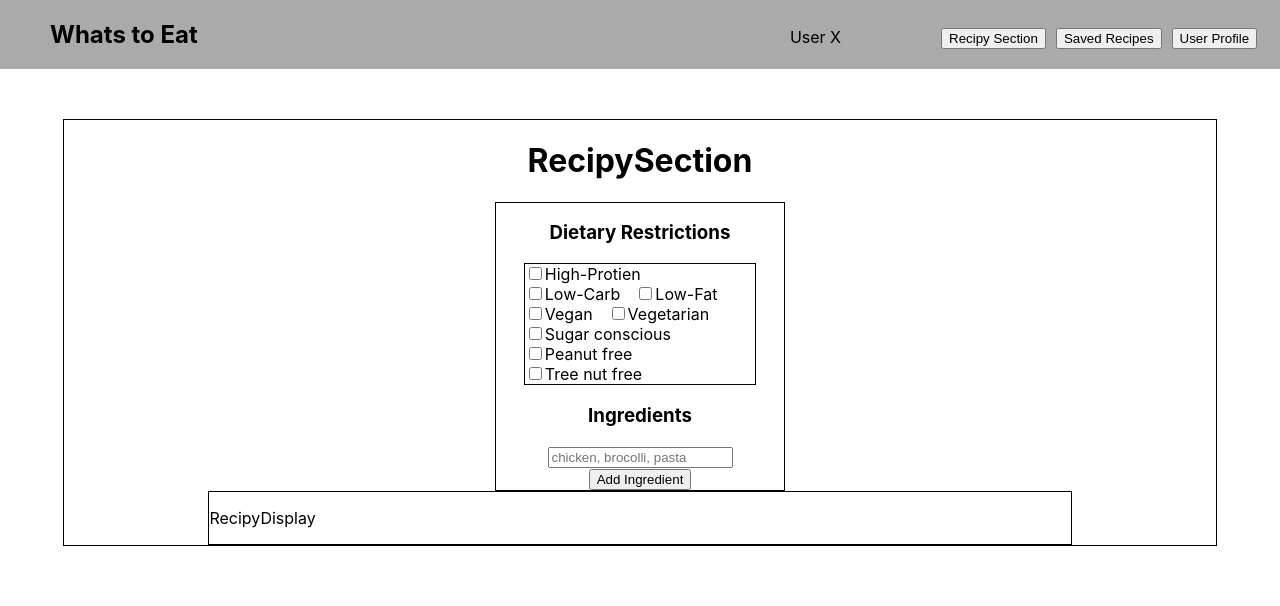
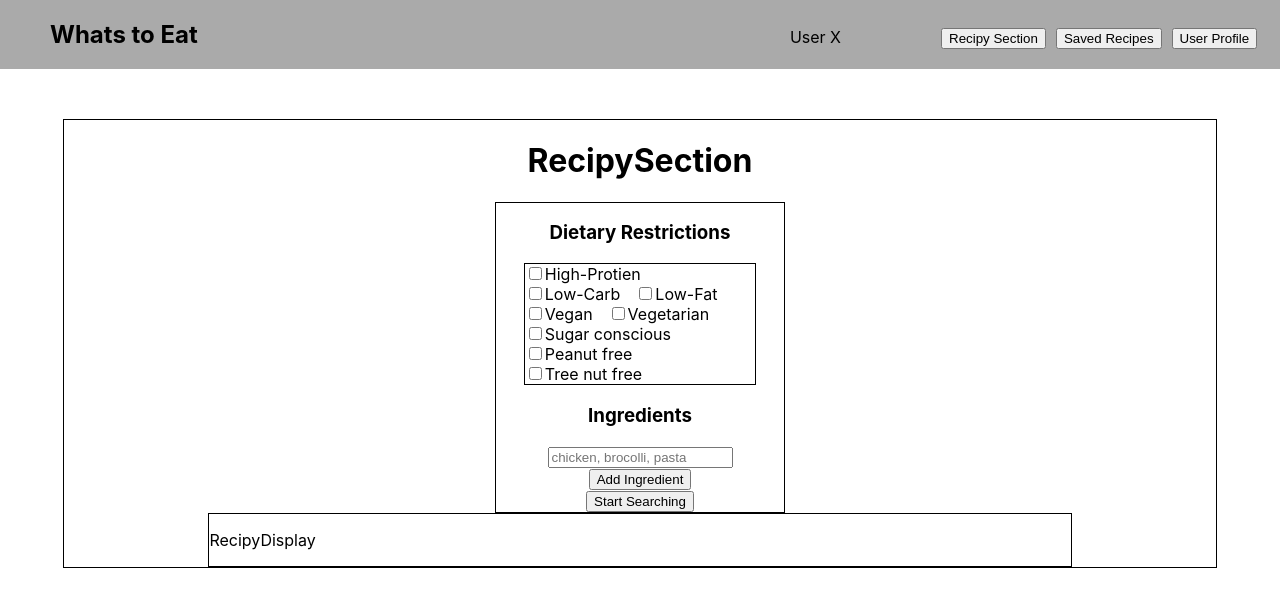
Before and after one commit to Aamsegal/WhatsToEat, a React (Create React App) app: page /application in a window 1280 px wide. Shown: the top 606 px of the page. Built offline with nearby package versions, Linux system fonts and the light colour scheme; no server answers.

Commit message:
Form now makes a correct api call to the server as well as hides the api information:

```diff
--- a/package.json
+++ b/package.json
@@ -10,7 +10,8 @@
     "react-dom": "^17.0.1",
     "react-router-dom": "^5.2.0",
     "react-scripts": "4.0.0",
-    "web-vitals": "^0.2.4"
+    "web-vitals": "^0.2.4",
+    "webpack": "^4.44.2"
   },
   "scripts": {
     "start": "react-scripts start",
@@ -35,5 +36,8 @@
       "last 1 firefox version",
       "last 1 safari version"
     ]
+  },
+  "devDependencies": {
+    "dotenv": "^8.2.0"
   }
 }
--- a/src/App.js
+++ b/src/App.js
@@ -1,19 +1,79 @@
+
 import React, { Component } from 'react';
-
 
 import AppNavbar from './Appnavbar/Appnavbar';
 import RecipySection from './RecipySection/recipySection';
 import SavedRecipes from './SavedRecipes/savedRecipes';
 import UserProfile from './UserProfile/userProfile';
 
+const app_id = process.env.REACT_APP_APP_ID;
+const app_key = process.env.REACT_APP_APP_KEY;
+const api_endpoint = process.env.REACT_APP_API_ENDPOINT;
+
 class App extends Component {
+
+  state = {
+
+  }
+
+  recipyApiSearch = (foodParam,dietParam,healthParams) => {
+
+    let apiURL = `${api_endpoint}app_id=${app_id}&app_key=${app_key}`;
+    console.log(apiURL)
+    let foodQuery = `&q=`;
+
+    for(let i=0; i < foodParam.length; i++) {
+
+      if(i === 0) {
+        foodQuery += foodParam[i];
+      }else {
+        foodQuery += `+${foodParam[i]}`;
+      }
+
+    }
+
+    apiURL += foodQuery;
+
+    //for each value in diet params, add the health param to the url
+    for(let i=0; i < dietParam.length; i++) {
+      apiURL += `&diet=${dietParam[i]}`
+    }
+
+    for(let i=0; i < healthParams.length; i++) {
+      apiURL += `&health=${healthParams[i]}`
+    }
+
+    apiURL += '&from=0&to=5'
+
+    console.log(apiURL);
+    fetch(apiURL, {
+      method: 'GET',
+      header: {
+        'content-type': 'application/json'
+      }
+    })
+
+    .then(res => {
+      if(!res.ok) {
+        return res.json().then(e => Promise.reject(e))
+      }
+
+      return res.json()
+    })
+
+    .then(recipes => {
+      this.setState({recipes})
+    })
+
+  }
+
   render() {
     return (
       <div className="application">
 
         <AppNavbar />
 
-        <RecipySection />
+        <RecipySection recipyApiSearch={this.recipyApiSearch}/>
 
         <SavedRecipes />
 
--- a/src/RecipyFilter/recipyFilter.js
+++ b/src/RecipyFilter/recipyFilter.js
@@ -58,11 +58,55 @@ class RecipyFilter extends Component {
 
     }
 
+    startSearching() {
+        let dietIds = ['diet1','diet2','diet3'];
+        let healthIds = ['health1','health2','health3','health4','health5'];
+
+        let selectedDiets = [];
+        let selectedHealth = [];
+
+
+        for(let i = 0; i < dietIds.length; i++) {
+            //saved the query selector as the current value in the for loop
+            let currentSelectorId = `#${dietIds[i]}`;
+
+            if (document.querySelector(currentSelectorId).checked === true){
+                let currentApiValue = document.querySelector(currentSelectorId).value;
+                selectedDiets.push(currentApiValue);
+            }
+
+        }
+
+        for(let i = 0; i < healthIds.length; i++) {
+            //saved the query selector as the current value in the for loop
+            let currentSelectorId = `#${healthIds[i]}`;
+
+            if (document.querySelector(currentSelectorId).checked === true){
+                let currentApiValue = document.querySelector(currentSelectorId).value;
+                selectedHealth.push(currentApiValue);
+            }
+
+        }
+
+
+        let ingredientList = this.state.ingredients;
+
+        if (ingredientList.length === 0) {
+            alert('Please provide atleast 1 ingredient.');
+            return
+        }
+
+        this.props.recipyApiSearch(ingredientList,selectedDiets,selectedHealth);
+    }
+
     render() {
         return (
             <div className='recipyFilterContainer'>
+
                 <div className='recipyFilterFormContainer'>
+
                     <h3>Dietary Restrictions</h3>
+
                     <form className='recipyFilterForm'>
 
                         <div className="checkboxContainer">
@@ -108,16 +152,26 @@ class RecipyFilter extends Component {
                     </form>
 
                     <div className='recipyFilterFoodContainter'>
+
                         <h3>Ingredients</h3>
+
                         <form className='recipyFilterFoodForm'>
+
                             <input type="text" id="ingredients" name="ingredients" placeholder="chicken, brocolli, pasta"/>
 
                         </form>
+
                         <button onClick={() => this.addIngredient()}>Add Ingredient</button>
+
                     </div>
                 </div>
-                <div>
+
+                <div className="addedIngredients">
                     {this.renderAllIngredients()}
+                </div>
+
+                <div className="recipySearchButtonContainer">
+                    <button className="recipySearchButton" onClick={() => this.startSearching()}>Start Searching</button>
                 </div>
             </div>
 
--- a/src/RecipySection/recipySection.js
+++ b/src/RecipySection/recipySection.js
@@ -12,7 +12,7 @@ class RecipySection extends Component {
             <div className="recipySectionComponent" id="recipySectionComponent">
 
                 <h1>RecipySection</h1>
-                <RecipyFilter />
+                <RecipyFilter recipyApiSearch={this.props.recipyApiSearch}/>
                 <RecipyDisplay />
 
             </div>
--- /dev/null
+++ b/src/config.js
@@ -0,0 +1,4 @@
+module.exports = {
+    APP_ID: process.env.APP_ID,
+    APP_KEY: process.env.APP_KEY
+}
```
Also changed, not shown: 1 other file (tests, documents, lock files or other folders).
